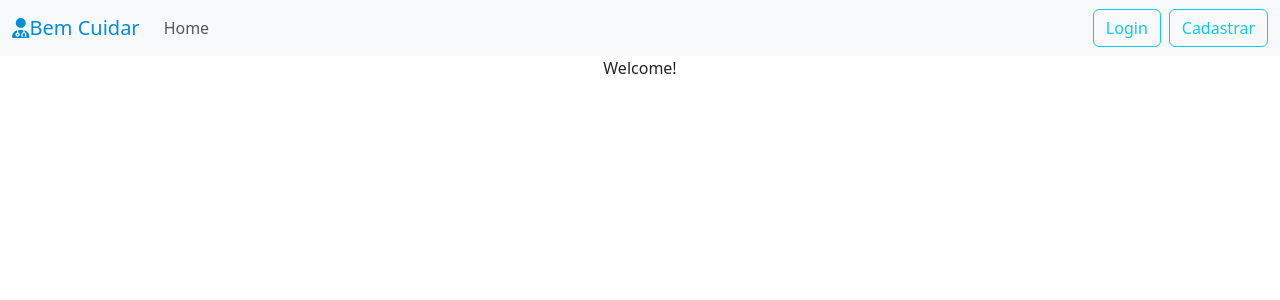
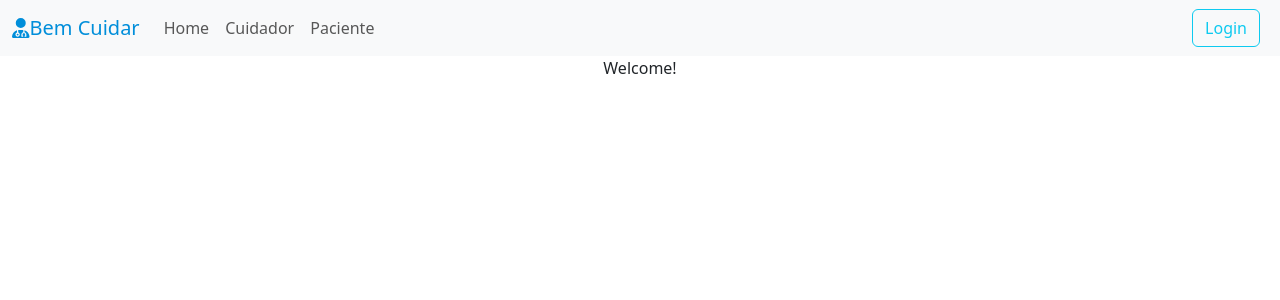
Before and after one commit to AkidauanaBrito/bem-cuidar, a React (Create React App) app: page / in a window 1280 px wide. Shown: the top 300 px of the page. Built offline with nearby package versions, Linux system fonts and the light colour scheme; no server answers.

Commit message:
mudando o header para ter a opcao para ir para tela de cuidadores ou pacientes

```diff
--- a/src/components/header/Header.js
+++ b/src/components/header/Header.js
@@ -4,15 +4,9 @@ import  Button  from "react-bootstrap/Button"
 import  Container  from "react-bootstrap/Container"
 import  Navbar  from "react-bootstrap/Navbar"
 import  Nav  from "react-bootstrap/Nav"
-import { Link, useNavigate } from 'react-router-dom'; // Importando useNavigate
+import { Link } from 'react-router-dom';
 
 const Header = () => {
-    const navigate = useNavigate(); // Hook de navegação
-
-    const handleCadastrarClick = () => {
-        navigate('/cuidadores'); // Redireciona para a página de cadastro
-    };
-
     return (
         <Navbar bg="light" data-bs-theme="light" expand="lg">
             <Container fluid>
@@ -20,12 +14,15 @@ const Header = () => {
                     <FontAwesomeIcon icon={faUserDoctor}/>Bem Cuidar
                 </Navbar.Brand>
                 <Navbar.Collapse id="navbarScroll">
-                    <Nav className="me-auto my-2 my-lg-0" style={{ maxHeight: '100px' }} navbarScroll>
+                    <Nav className="me-auto">
                         <Nav.Link as={Link} to="/">Home</Nav.Link>
+                        <Nav.Link as={Link} to="/Cuidadores">Cuidador</Nav.Link>
+                        <Nav.Link as={Link} to="/Pacientes">Paciente</Nav.Link>
                     </Nav>
-                    <Button variant="outline-info" className="me-2">Login</Button>
-                    {/* Alterando o botão para usar a navegação */}
-                    <Button variant="outline-info" onClick={handleCadastrarClick}>Cadastrar</Button>
+
+                    <div className="d-flex">
+                        <Button variant="outline-info" className="me-2">Login</Button>
+                    </div>
                 </Navbar.Collapse>
             </Container>
         </Navbar>
```
